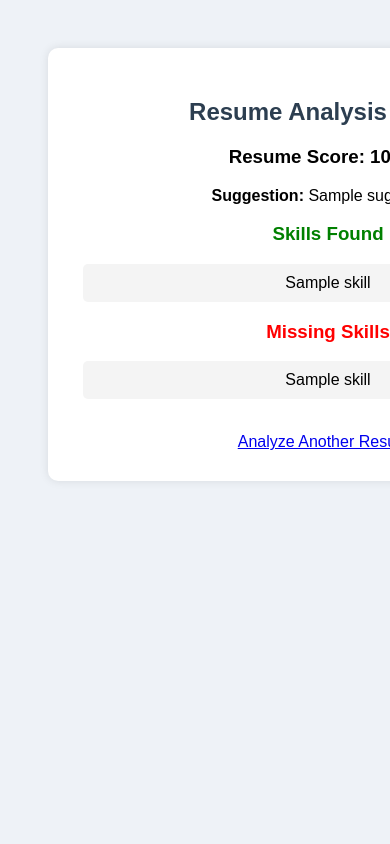
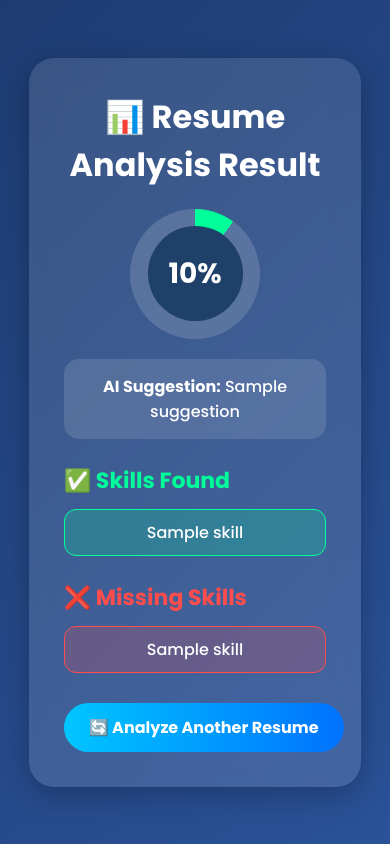
Before and after one commit to praveen23bcon2198-tech/ai-resume-analyzer, a Flask app: template templates/result.html in a window 390 px wide; the page is wider, and only the part inside the window is pictured. Run offline with Flask 3, Linux system fonts and the light colour scheme; the template is opened without the code that fills it: most values are stand-ins (such as "Sample title", 1, 10 or a date in 2020).

Commit message:
Enhance result.html with responsive design and styles

```diff
--- a/templates/result.html
+++ b/templates/result.html
@@ -1,3 +1,108 @@
+<!DOCTYPE html>
+<html lang="en">
+<head>
+  <meta charset="UTF-8">
+  <meta name="viewport" content="width=device-width, initial-scale=1.0">
+  <title>Analysis Result</title>
+  <link href="https://fonts.googleapis.com/css2?family=Poppins:wght@300;500;700&display=swap" rel="stylesheet">
+  <style>
+    *{margin:0;padding:0;box-sizing:border-box;font-family:'Poppins',sans-serif;}
+    body{
+      min-height:100vh;
+      display:flex;
+      justify-content:center;
+      align-items:center;
+      background:linear-gradient(135deg,#1e3c72,#2a5298);
+      padding:20px;
+    }
+    .box{
+      width:700px;
+      max-width:95%;
+      background:rgba(255,255,255,0.12);
+      backdrop-filter:blur(14px);
+      border-radius:25px;
+      padding:35px;
+      color:white;
+      box-shadow:0 8px 30px rgba(0,0,0,0.25);
+      animation:fadeIn 0.8s ease;
+    }
+    @keyframes fadeIn{from{opacity:0;transform:translateY(20px);}to{opacity:1;transform:translateY(0);}}
+    h2{text-align:center;font-size:32px;margin-bottom:20px;}
+    .score-circle{
+      width:130px;height:130px;border-radius:50%;margin:20px auto;
+      display:flex;justify-content:center;align-items:center;
+      background:conic-gradient(#00ff99 calc({{ score }} * 1%), rgba(255,255,255,0.15) 0);
+      position:relative;
+    }
+    .score-circle::before{
+      content:'';position:absolute;width:95px;height:95px;border-radius:50%;background:#1f4068;
+    }
+    .score-text{position:relative;font-size:28px;font-weight:700;z-index:2;}
+    .suggestion{
+      text-align:center;margin:20px 0;padding:15px;border-radius:15px;
+      background:rgba(255,255,255,0.12);
+    }
+    .section{margin-top:25px;}
+    .section h3{margin-bottom:12px;font-size:22px;}
+    .skills-grid{
+      display:grid;
+      grid-template-columns:repeat(auto-fit,minmax(140px,1fr));
+      gap:12px;
+    }
+    .skill{
+      padding:10px;
+      border-radius:12px;
+      text-align:center;
+      font-weight:500;
+    }
+    .found{background:rgba(0,255,153,0.2);border:1px solid #00ff99;}
+    .missing{background:rgba(255,77,77,0.2);border:1px solid #ff4d4d;}
+    .back-btn{
+      display:block;text-align:center;margin-top:30px;text-decoration:none;
+      color:white;background:linear-gradient(to right,#00c6ff,#0072ff);
+      padding:12px 25px;border-radius:30px;font-weight:600;
+      width:max-content;margin-left:auto;margin-right:auto;
+    }
+    .back-btn:hover{transform:scale(1.05);}
+  </style>
+</head>
+<body>
+  <div class="box">
+    <h2>📊 Resume Analysis Result</h2>
+
+    <div class="score-circle">
+      <div class="score-text">{{ score }}%</div>
+    </div>
+
+    <div class="suggestion">
+      <strong>AI Suggestion:</strong> {{ suggestion }}
+    </div>
+
+    <div class="section">
+      <h3 style="color:#00ff99;">✅ Skills Found</h3>
+      <div class="skills-grid">
+        {% for skill in found_skills %}
+          <div class="skill found">{{ skill }}</div>
+        {% endfor %}
+      </div>
+    </div>
+
+    <div class="section">
+      <h3 style="color:#ff4d4d;">❌ Missing Skills</h3>
+      <div class="skills-grid">
+        {% for skill in missing_skills %}
+          <div class="skill missing">{{ skill }}</div>
+        {% endfor %}
+      </div>
+    </div>
+
+    <a href="/" class="back-btn">🔄 Analyze Another Resume</a>
+  </div>
+</body>
+</html>
+
+
+<!-- ye thoda km advance he
 <!DOCTYPE html>
 <html lang="en">
 <head>
@@ -73,4 +178,4 @@
     </div>
 
 </body>
-</html>
+</html> -->
```
